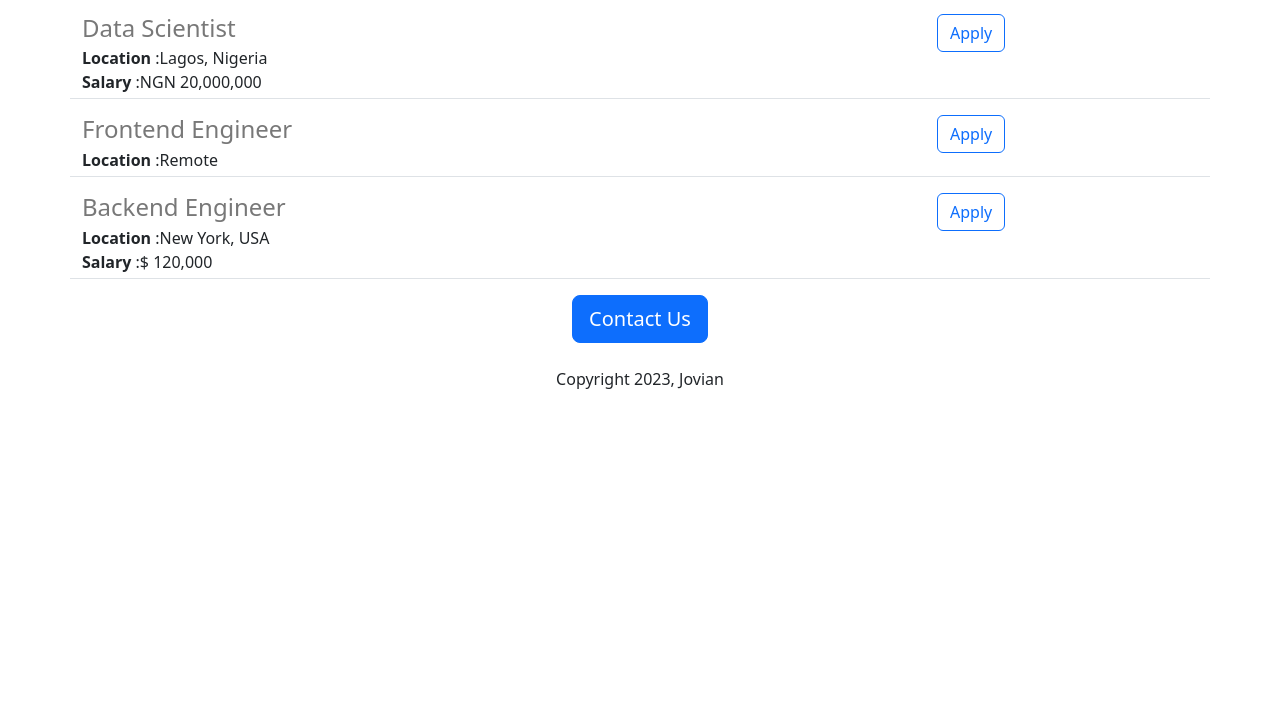
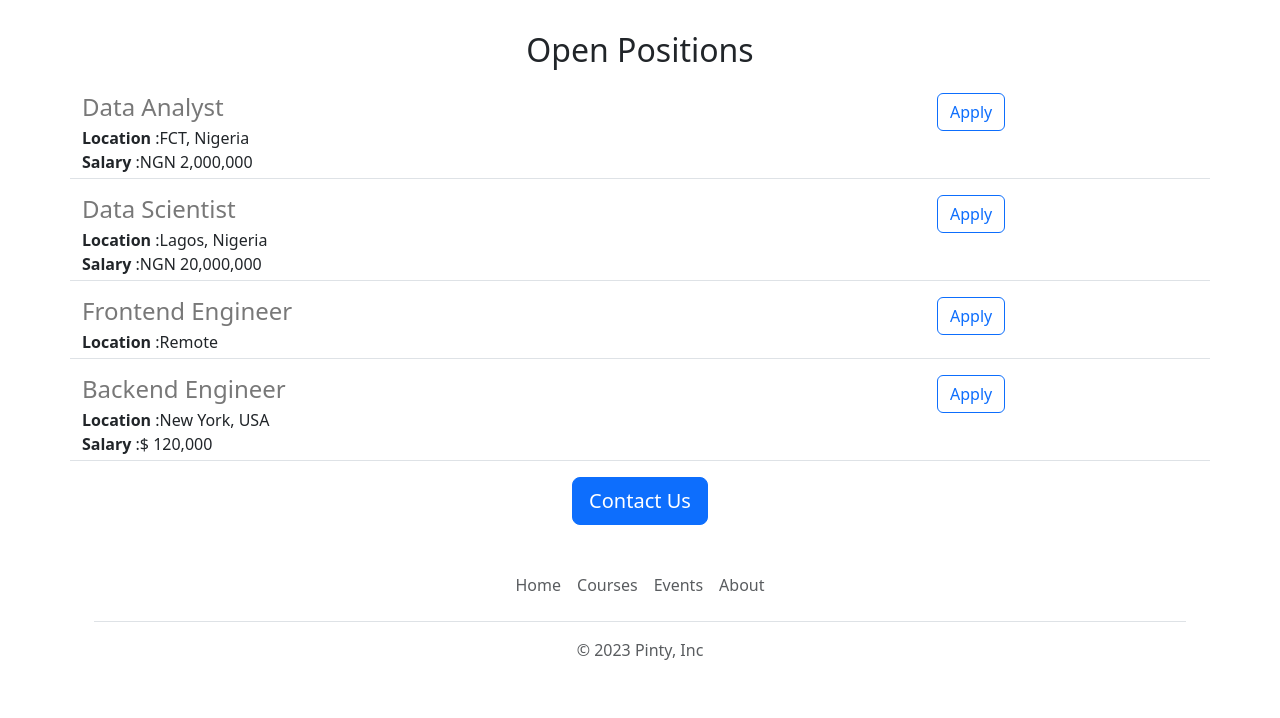
Before and after one commit to EyimofeP/learning-flask, a Flask app: page / in a window 1280 px wide. Shown: the part 833-1551 px from the top of the page. Before the commit the page ends 1222 px from the top, so only its background shows below. Run offline with Flask 3, Linux system fonts and the light colour scheme.

Commit message:
Added header footer and other aesthics

```diff
--- /dev/null
+++ b/templates/footer.html
@@ -0,0 +1,12 @@
+<div class="container">
+    <footer class="py-3 my-4">
+      <ul class="nav justify-content-center border-bottom pb-3 mb-3">
+        <li class="nav-item"><a  target="_blank" href="https://www.jovian.ai" class="nav-link px-2 text-muted">Home</a></li>
+        <li class="nav-item"><a  target="_blank" href="https://jovian.ai/learn" class="nav-link px-2 text-muted">Courses</a></li>
+
+        <li class="nav-item"><a target="_blank" href="https://jovian.ai/events" class="nav-link px-2 text-muted">Events</a></li>
+        <li class="nav-item"><a  target="_blank" href="https://jovian.ai/about" class="nav-link px-2 text-muted">About</a></li>
+      </ul>
+      <p class="text-center text-muted">&copy; 2023 Pinty, Inc</p>
+    </footer>
+  </div>
--- a/templates/home.html
+++ b/templates/home.html
@@ -16,15 +16,21 @@
 
 </head>
 <body>
+    {% include 'nav.html' %}
     <div class="container">
         <h1 class="text-center mt-2 mb-4">Jovian Careers</h1>
         <img class="img-fluid" src="../static/banner.jpg" alt="Main Banner" id="banner">
-        <h2>Jovian</h2>
-        <p class="lead">
-            Lorem ipsum dolor sit amet consectetur adipisicing elit. Maiores iure magni tempore recusandae qui minima a odio molestias, est similique tempora inventore placeat corporis quam rem ipsam accusantium molestiae officia.
-            Lorem ipsum dolor sit amet consectetur adipisicing elit. Maiores iure magni tempore recusandae qui minima a odio molestias, est similique tempora inventore placeat corporis quam rem ipsam accusantium molestiae officia.
-            Lorem ipsum dolor sit amet consectetur adipisicing elit. Maiores iure magni tempore recusandae qui minima a odio molestias, est similique tempora inventore placeat corporis quam rem ipsam accusantium molestiae officia.
-        </p>
+
+        <div class="row mt-2 pt-2" style="margin-bottom:32px">
+            <div class="col-md-6">
+                <p class="lead">
+                    At Jovian, we're on a mission to build the most highly reputed technical university in the world, and we’re building it completely online. Our flagship data science program helps working professionals with a background in programming or analytics make a career transition to data science. We also offer several free beginner-friendly courses and have a fast-growing community of 200,000+ users.
+                </p>
+            </div>
+            <div class="d-none d-md-block col-md-6">
+                <img src="/static/people.jpg" style="height:320px;border-radius:4px;">
+            </div>
+        </div>
 
         <h2 class="text-center mt-2 mb-4">Open Positions</h2>
         <div>
@@ -34,8 +40,8 @@
         </div>
         <div class="text-center">
             <button class="btn btn-primary btn-lg">Contact Us</button>
-            <p class="mt-4">Copyright 2023, Jovian</p>
         </div>
+        {% include 'footer.html' %}
     </div>
 </body>
 </html>
--- /dev/null
+++ b/templates/nav.html
@@ -0,0 +1,9 @@
+<nav class="navbar shadow-sm fixed-top bg-dark">
+    <div class="container-fluid">
+      <a class="navbar-brand" href="#" style="color: white;">
+        <!-- <img src="/static/logo.svg" alt="" width="30" height="24" class="d-inline-block align-text-top"> -->
+        Jovian
+      </a>
+    </div>
+  </nav>
+  <div style="height:56px"></div>
```
Also changed, not shown: 1 other file.
